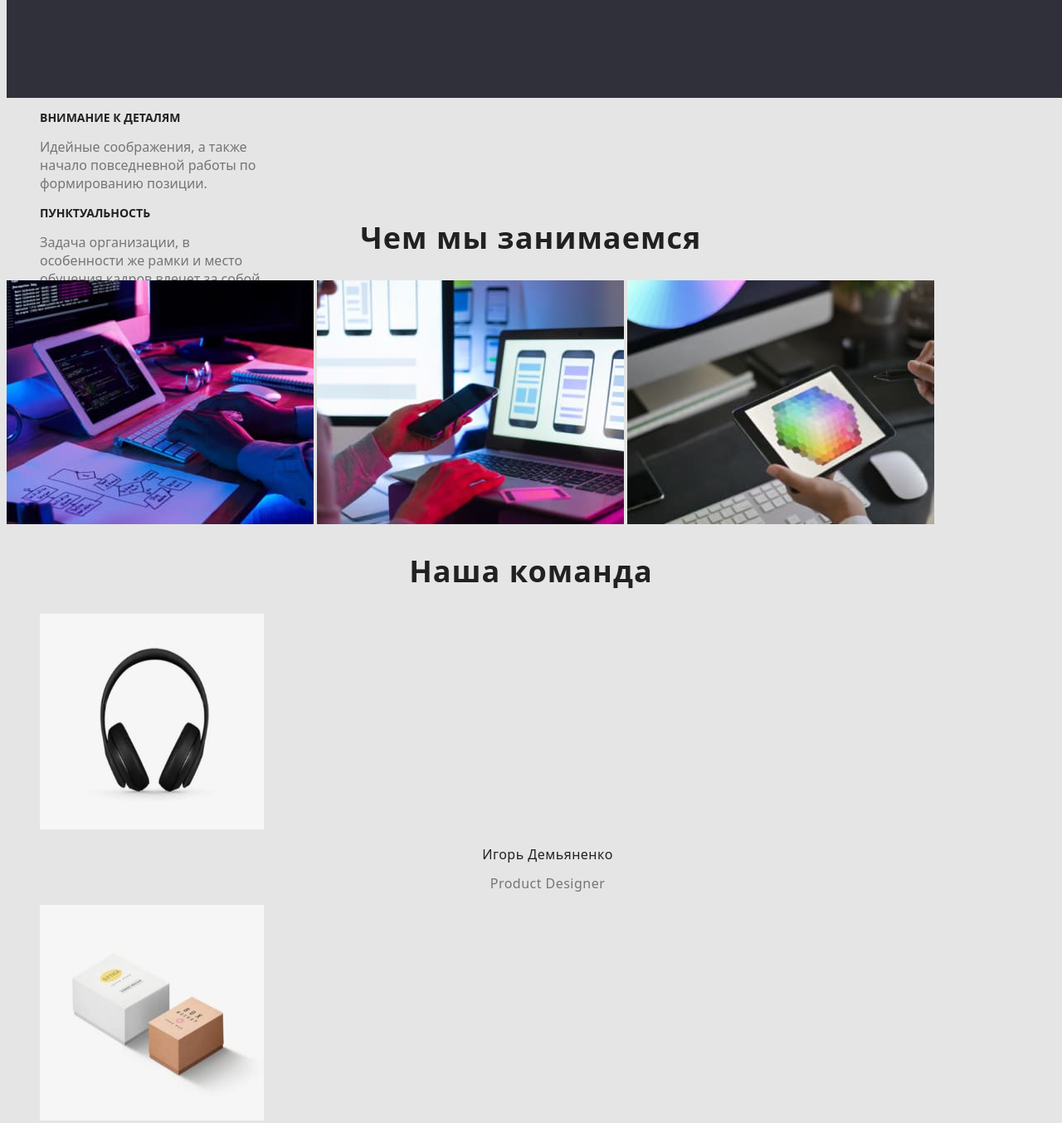
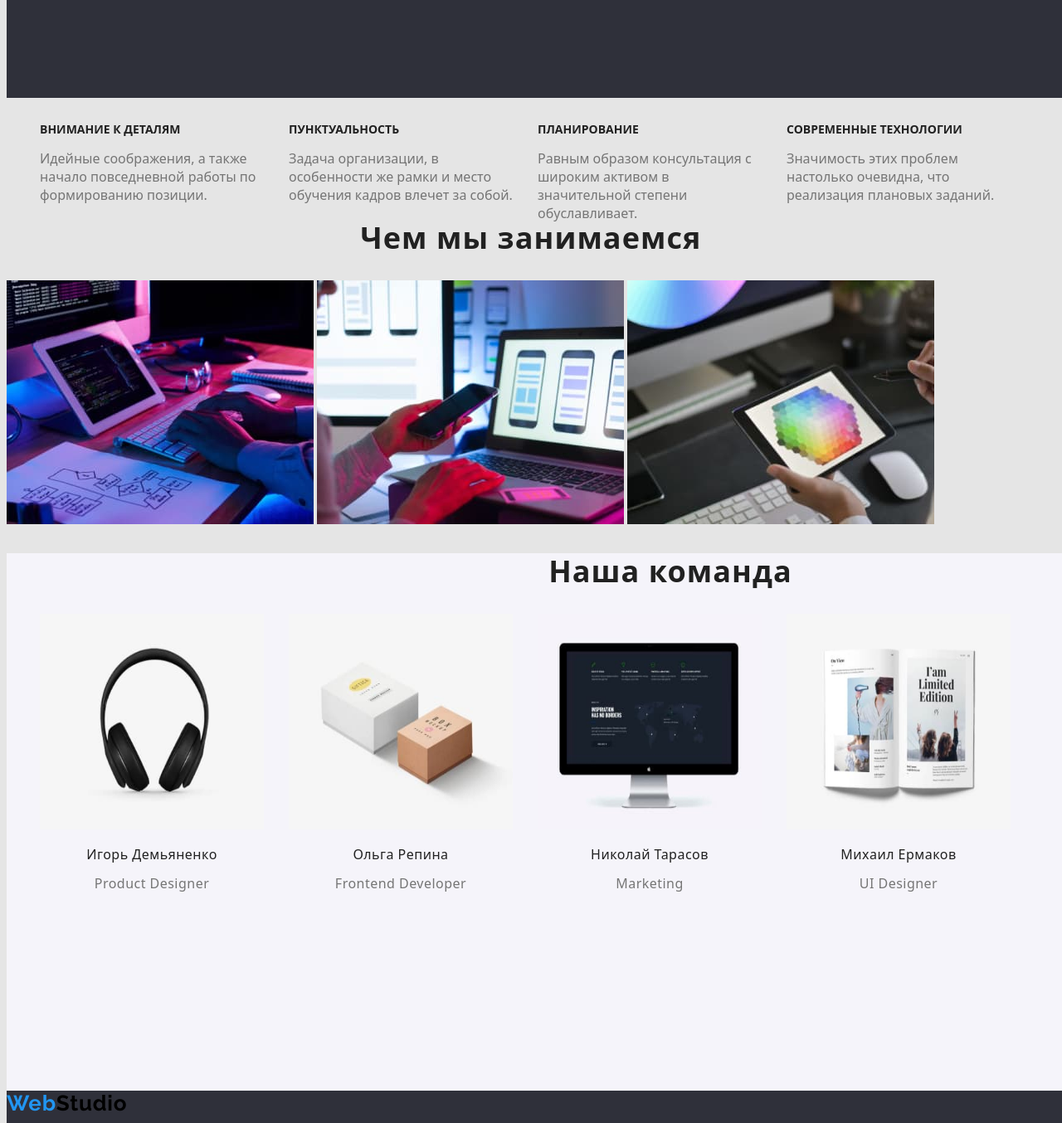
Before and after one commit to shelelot/goit-markup-hw-02, a plain HTML site: page index.html in a window 1280 px wide. Shown: the part 700-2054 px from the top of the page at 83% size. Drawn offline with Linux system fonts and the light colour scheme; files whose address does not match are found by name.

Commit message:
Correct position

```diff
--- a/css/styles.css
+++ b/css/styles.css
@@ -70,6 +70,7 @@ body {
     color: rgba(255, 255, 255, 1);
 }
 .button-one {
+    font-family: inherit;
     font-style: normal;
     font-weight: 700;
     font-size: 16px;
@@ -90,6 +91,8 @@ body {
     height: 101px;
     left: 215px;
     top: 774px;
+    display: flex;
+    justify-content: space-between;
 
 }
 .features-box {
@@ -127,6 +130,18 @@ body {
     text-align: center;
     letter-spacing: 0.03em;
     color: #212121;
+}
+.team {
+    width: 1600px;
+    height: 648px;
+    left: 0px;
+    top: 1449px;
+    background-color: #F5F4FA;
+}
+.team-list {
+    width: 1170px;
+    display: flex;
+    justify-content: space-between;
 }
 .team-title {
     font-style: normal;
@@ -183,6 +198,7 @@ body {
 
 /* Portfolio */
 .filters .buttons-filter {
+    font-family: inherit;
     color: #212121;
     background-color: #F5F4FA;
     border: transparent;
```
